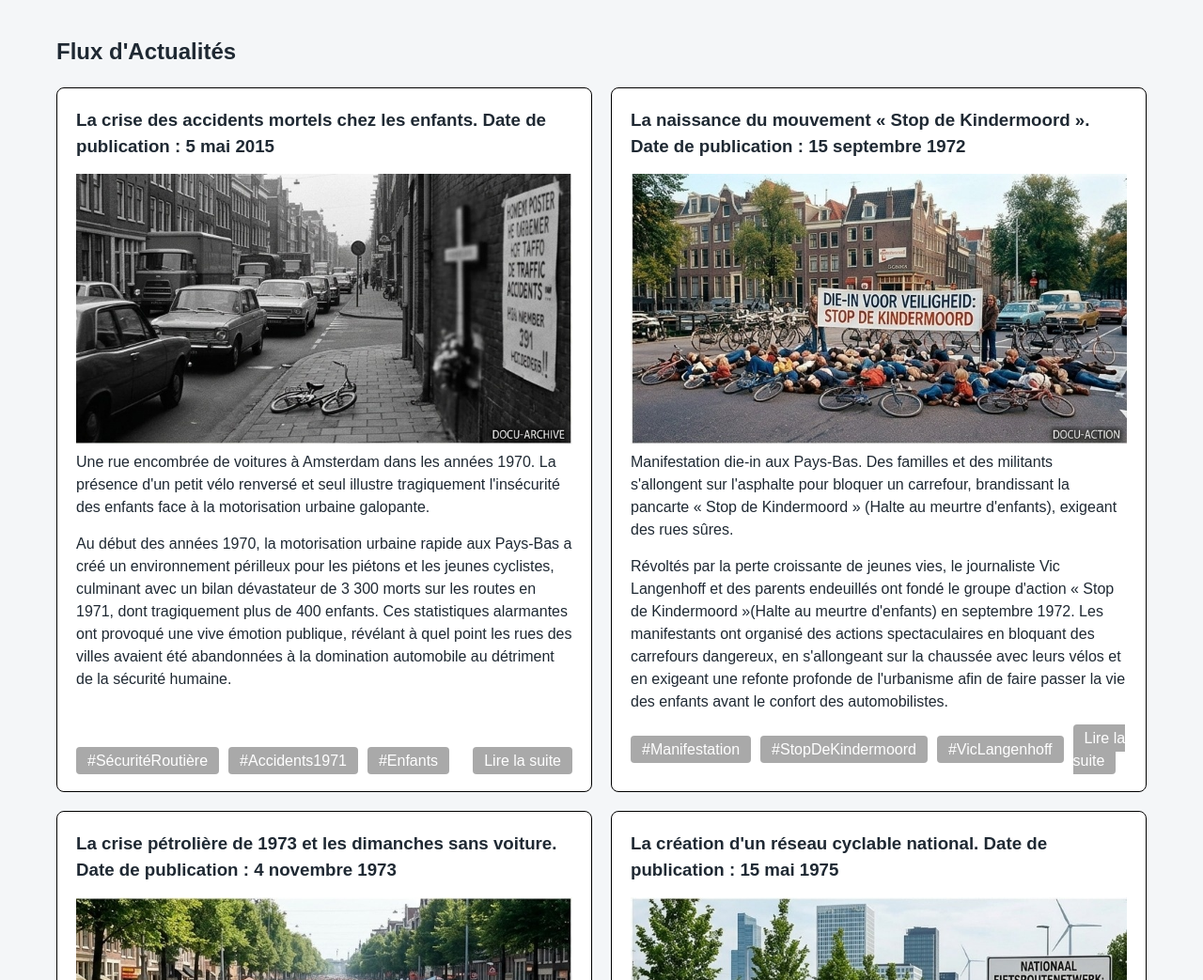
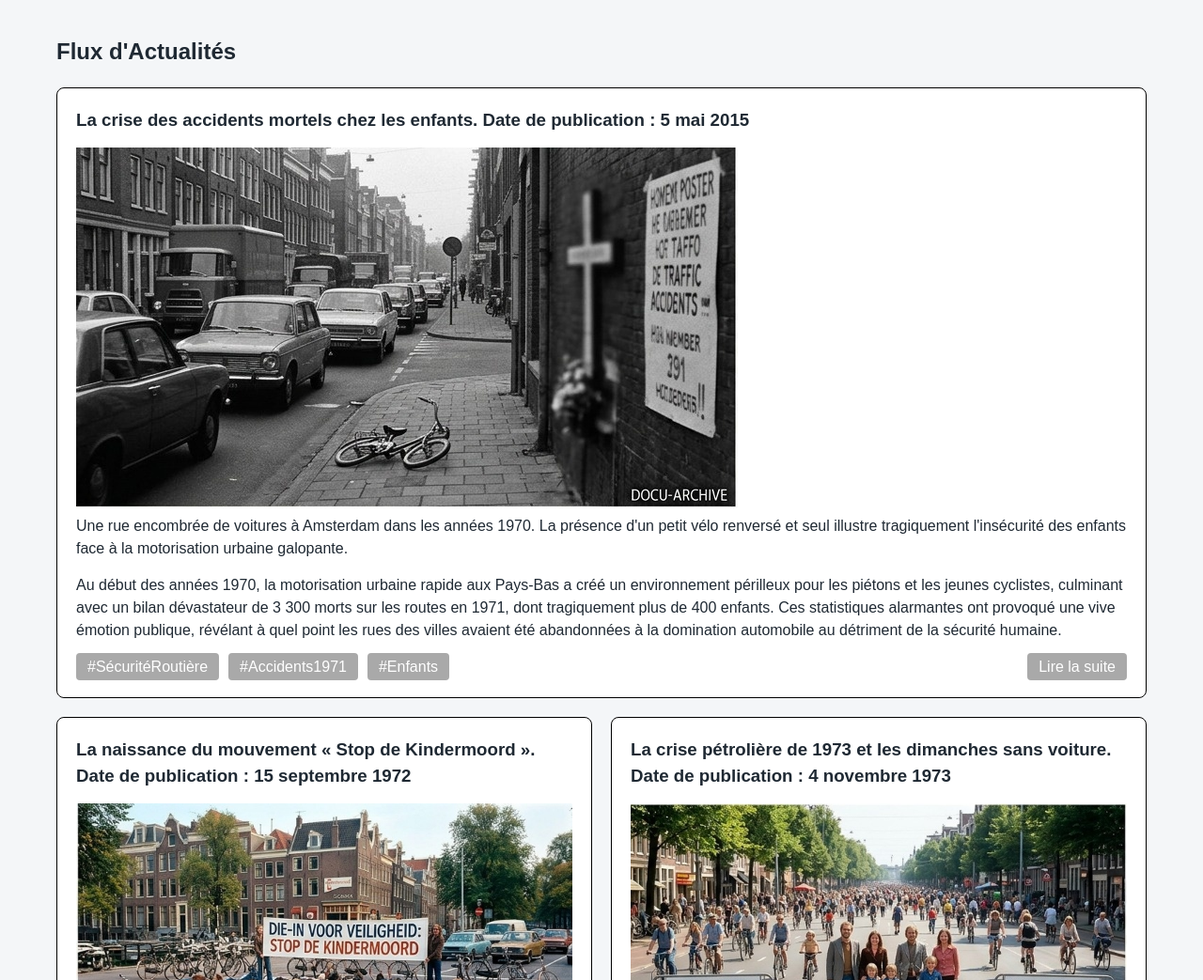
Before and after one commit to pablonuevo/webzine, a plain HTML site: page index.html in a window 1280 px wide. Shown: the part 757-1800 px from the top of the page at 94% size. Drawn offline with Linux system fonts and the light colour scheme.

Commit message:
adding .post-card:first-of-type

```diff
--- a/webzine-grid.css
+++ b/webzine-grid.css
@@ -96,6 +96,10 @@ body {
 	display: grid;
 	grid-template-rows: auto auto 1fr auto;
 	gap: 15px;
+}
+
+.post-card:first-of-type{
+	grid-column: 1 / -1;
 }
 
 .post-card footer ul{
```
